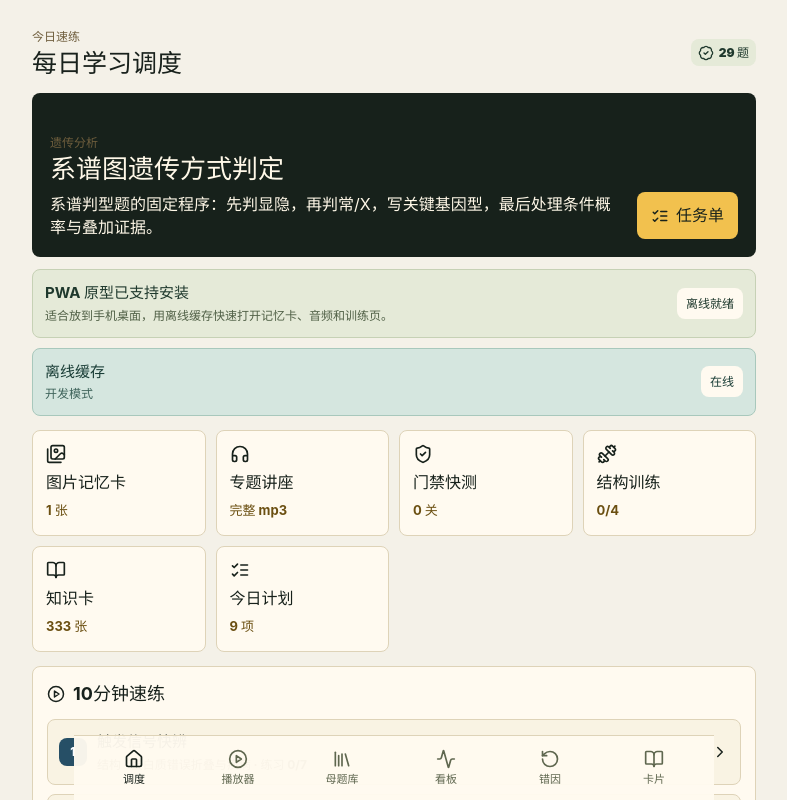
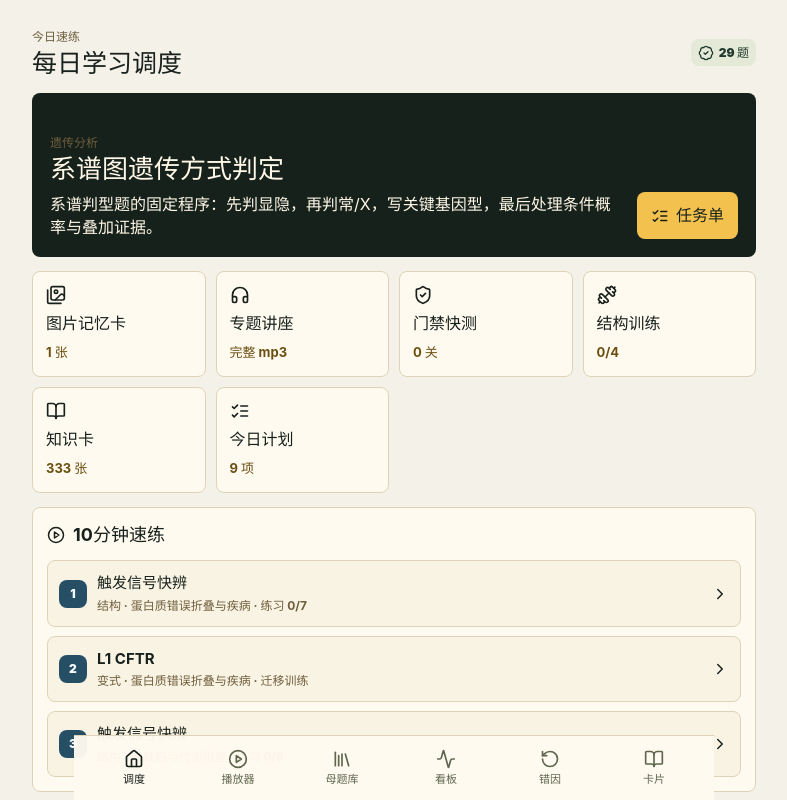
Before and after one commit to mornoon-ai/biology, a React (Vite) app in the folder apps/pwa/: page / in a window 1280 px wide. Shown: the top 800 px of the page, without its empty margins (246-1033 px from the left). Built offline with nearby package versions, Linux system fonts and the light colour scheme.

Commit message:
Remove home PWA status prompts

```diff
--- a/apps/pwa/src/App.tsx
+++ b/apps/pwa/src/App.tsx
@@ -48,11 +48,6 @@ type LectureBookmark = {
   seconds: number;
   endSeconds: number | null;
   estimated: boolean;
-};
-
-type BeforeInstallPromptEvent = Event & {
-  prompt: () => Promise<void>;
-  userChoice: Promise<{ outcome: "accepted" | "dismissed" }>;
 };
 
 type ChapterJump = {
@@ -551,9 +546,6 @@ function TodayPage({ data }: { data: AppData }) {
         </Link>
       </section>
 
-      <InstallPromptCard />
-      <PwaStatusCard />
-
       <section className="quick-grid" aria-label="今日学习入口">
         <QuickLink to={`/player/${topic.topic_id}#memory`} icon={Images} label="图片记忆卡" value="1 张" />
         <QuickLink to={`/player/${topic.topic_id}#lecture`} icon={Headphones} label="专题讲座" value="完整 mp3" />
@@ -1522,48 +1514,6 @@ function QuickLink({ to, icon: Icon, label, value }: { to: string; icon: LucideI
       <span>{label}</span>
       <strong>{value}</strong>
     </Link>
-  );
-}
-
-function InstallPromptCard() {
-  const [installEvent, setInstallEvent] = useState<BeforeInstallPromptEvent | null>(null);
-  const [installed, setInstalled] = useState(false);
-
-  useEffect(() => {
-    const handleBeforeInstall = (event: Event) => {
-      event.preventDefault();
-      setInstallEvent(event as BeforeInstallPromptEvent);
-    };
-    const handleInstalled = () => setInstalled(true);
-    window.addEventListener("beforeinstallprompt", handleBeforeInstall);
-    window.addEventListener("appinstalled", handleInstalled);
-    return () => {
-      window.removeEventListener("beforeinstallprompt", handleBeforeInstall);
-      window.removeEventListener("appinstalled", handleInstalled);
-    };
-  }, []);
-
-  return (
-    <section className="install-card">
-      <div>
-        <strong>{installed ? "已安装到设备" : "PWA 原型已支持安装"}</strong>
-        <p>适合放到手机桌面，用离线缓存快速打开记忆卡、音频和训练页。</p>
-      </div>
-      {installEvent ? (
-        <button
-          className="secondary-action"
-          onClick={() => {
-            installEvent.prompt();
-            setInstallEvent(null);
-          }}
-        >
-          <Sparkles size={17} />
-          安装
-        </button>
-      ) : (
-        <span>离线就绪</span>
-      )}
-    </section>
   );
 }
 
@@ -2331,38 +2281,6 @@ function CoachPanel({ data, topicId, compact = false }: { data: AppData; topicId
   );
 }
 
-function PwaStatusCard() {
-  const [online, setOnline] = useState(navigator.onLine);
-  const [workerState, setWorkerState] = useState(import.meta.env.DEV ? "开发模式" : "检测中");
-
-  useEffect(() => {
-    const updateOnline = () => setOnline(navigator.onLine);
-    window.addEventListener("online", updateOnline);
-    window.addEventListener("offline", updateOnline);
-    if ("serviceWorker" in navigator && !import.meta.env.DEV) {
-      navigator.serviceWorker.ready
-        .then((registration) => {
-          setWorkerState(registration.active ? "已启用" : "待刷新");
-        })
-        .catch(() => setWorkerState("不可用"));
-    }
-    return () => {
-      window.removeEventListener("online", updateOnline);
-      window.removeEventListener("offline", updateOnline);
-    };
-  }, []);
-
-  return (
-    <section className="pwa-status-card">
-      <div>
-        <strong>离线缓存</strong>
-        <p>{workerState}</p>
-      </div>
-      <span>{online ? "在线" : "离线"}</span>
-    </section>
-  );
-}
-
 function TopicRow({ data, topic }: { data: AppData; topic: Topic }) {
   const assets = useMemo(() => getTopicAssets(data, topic.topic_id), [data, topic.topic_id]);
   const hasAudio = assets.some((asset) => asset.type === "lecture_audio");
--- a/apps/pwa/src/styles/global.css
+++ b/apps/pwa/src/styles/global.css
@@ -150,81 +150,6 @@ a {
   gap: 10px;
   grid-template-columns: repeat(2, minmax(0, 1fr));
   margin: 14px 0;
-}
-
-.install-card {
-  align-items: center;
-  background: #e5ead8;
-  border: 1px solid #c6d1b5;
-  color: #1f392d;
-  display: flex;
-  gap: 12px;
-  justify-content: space-between;
-  margin-top: 12px;
-  padding: 12px;
-  border-radius: 8px;
-}
-
-.install-card strong {
-  display: block;
-  font-size: 15px;
-}
-
-.install-card p {
-  color: #4f5f45;
-  font-size: 12px;
-  font-weight: 700;
-  margin: 3px 0 0;
-}
-
-.install-card span {
-  background: #fffaf0;
-  color: #1f392d;
-  flex: 0 0 auto;
-  font-size: 12px;
-  font-weight: 900;
-  padding: 7px 9px;
-  border-radius: 8px;
-}
-
-.pwa-status-card {
-  align-items: center;
-  background: #d5e6df;
-  border: 1px solid #a8c8bc;
-  color: #183c35;
-  display: flex;
-  gap: 12px;
-  justify-content: space-between;
-  margin-top: 10px;
-  padding: 12px;
-  border-radius: 8px;
-}
-
-.pwa-status-card strong,
-.pwa-status-card p {
-  margin: 0;
-}
-
-.pwa-status-card strong {
-  display: block;
-  font-size: 15px;
-}
-
-.pwa-status-card p {
-  color: #3e635a;
-  font-size: 12px;
-  font-weight: 800;
-  margin-top: 3px;
-}
-
-.pwa-status-card span {
-  background: #fffaf0;
-  color: #183c35;
-  flex: 0 0 auto;
-  font-size: 12px;
-  font-weight: 900;
-  padding: 7px 9px;
-  border-radius: 8px;
 }
 
 .session-list {
```
